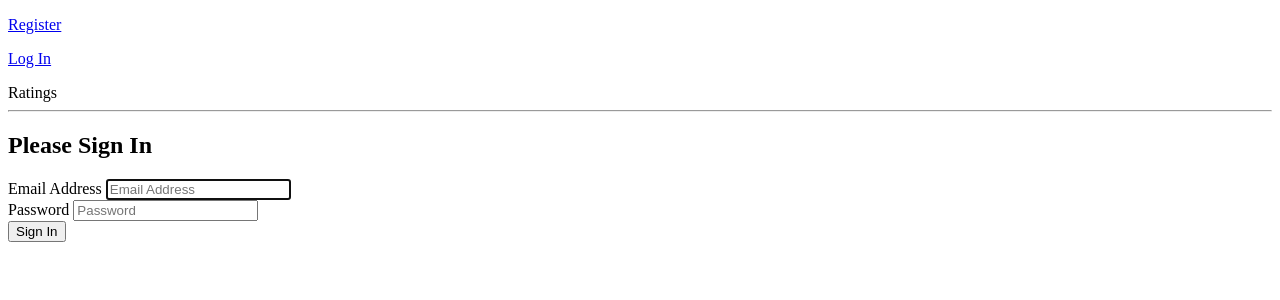
After one commit to LightFromAStone/ratings, a Flask app: page /login in a window 1280 px wide. The commit adds this page. Shown: the top 300 px of the page. Run offline with Flask 2, Linux system fonts and the light colour scheme.

Commit message:
added login/logout functionality

```diff
--- a/model.py
+++ b/model.py
@@ -80,6 +80,7 @@ def connect_to_db(app):
     # Configure to use our PstgreSQL database
     app.config['SQLALCHEMY_DATABASE_URI'] = 'postgresql:///ratings'
     app.config['SQLALCHEMY_TRACK_MODIFICATIONS'] = False
+    app.config["DEBUG_TB_INTERCEPT_REDIRECTS"] = False
     db.app = app
     db.init_app(app)
 
--- a/server.py
+++ b/server.py
@@ -1,5 +1,6 @@
 """Movie Ratings."""
 
+import email
 from jinja2 import StrictUndefined
 
 from flask import Flask, render_template, redirect, request, flash, session
@@ -25,12 +26,42 @@ def index():
     return render_template('homepage.html')
 
 
-@app.route('/users')
-def user_list():
-    """Show list of users"""
+@app.route('/login', methods=['GET'])
+def show_login():
+    """Show Log In Form"""
+    return render_template('login.html')
 
-    users = User.query.all()
-    return render_template('user_list.html', users=users)
+
+@app.route('/login', methods=['POST'])
+def process_login():
+    """Logs a user in"""
+
+    email = request.form['email']
+    password = request.form['password']
+    message = 'Email not found'
+
+    user = User.query.filter_by(email=email).first()
+    if user:
+        if user.password == password:
+            session['logged_in_user_id'] = user.user_id
+            flash('Login Successfull')
+            return redirect('/')
+        else:
+            message = 'Incorrect Password!'
+
+    flash(message)
+    return redirect('/login')
+
+
+@app.route("/logout")
+def process_logout():
+    """Logs user out of site if logged in"""
+
+    if session.get('logged_in_user_id'):
+        del session['logged_in_user_id']
+        flash('Logged out')
+
+    return redirect('/')
 
 
 @app.route('/register', methods=['GET'])
@@ -51,16 +82,25 @@ def register_user():
     user = User.query.filter_by(email=email).first()
     if user:
         flash('User already exists')
-        print('user not registered - exists')
         return redirect('/register')
     else:
         user = User(email=email, password=password, age=age, zipcode=zipcode)
         db.session.add(user)
         db.session.commit()
+        user = User.query.filter_by(email=email, password=password).one()
+        session['logged_in_user_id'] = user.user_id
         flash('Registered Successfully')
-        print('registered successfully')
 
     return redirect('/')
+
+
+@app.route('/users')
+def user_list():
+    """Show list of users"""
+
+    users = User.query.all()
+    return render_template('user_list.html', users=users)
+
 
 if __name__ == "__main__":
     # We have to set debug=True here, since it has to be True at the
--- a/templates/base.html
+++ b/templates/base.html
@@ -7,6 +7,14 @@
 <body>
     <!-- Show flashed messages -->
   {% with messages = get_flashed_messages() %}
+
+  {% if session.get('logged_in_user_id') %}
+  <p><a href="/logout">Log Out</a></p>
+  {% else %}
+  <p><a href="/register">Register</a></p>
+  <p><a href="/login">Log In</a></p>
+  {% endif %}
+
   {% for message in messages %}
       <div class="alert alert-warning">{{ message }}</div>
   {% endfor %}
--- a/templates/homepage.html
+++ b/templates/homepage.html
@@ -2,7 +2,6 @@
 {% block content %}
 
 <h1>Ratings</h1>
-<p><a href="/register">Register</a></p>
 
 <h2>Movies</h2>
 <p><a href="/movies">View all movies</a></p>
--- /dev/null
+++ b/templates/login.html
@@ -0,0 +1,32 @@
+{% extends 'base.html' %}
+{% block content %}
+
+<form class="form-signin" method="POST">
+
+    <h2 class="form-signin-heading">Please Sign In</h2>
+
+    <div class="form-group">
+      <label for="email-field" class="sr-only">Email Address</label>
+      <input type="email"
+             name="email"
+             class="form-control input-lg"
+             placeholder="Email Address"
+             autofocus
+             required>
+    </div>
+
+    <div class="form-group">
+      <label for="password-field" class="sr-only">Password</label>
+      <input type="password"
+             name="password"
+             class="form-control input-lg"
+             placeholder="Password"
+             required>
+    </div>
+
+    <button class="btn btn-lg btn-primary btn-block" type="submit">Sign In
+    </button>
+
+  </form>
+
+{% endblock %}
```
